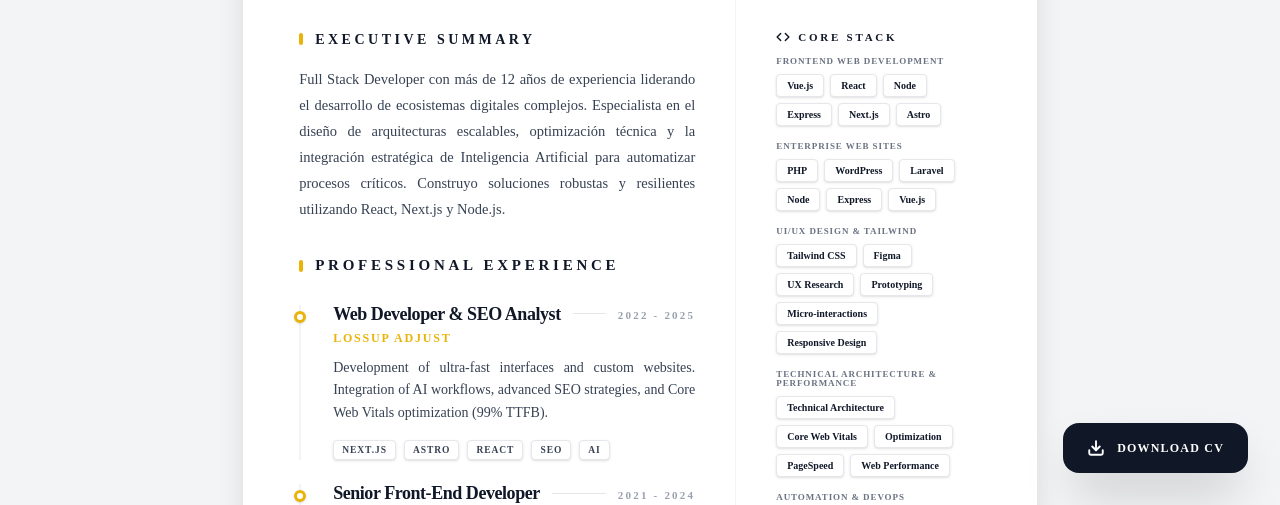
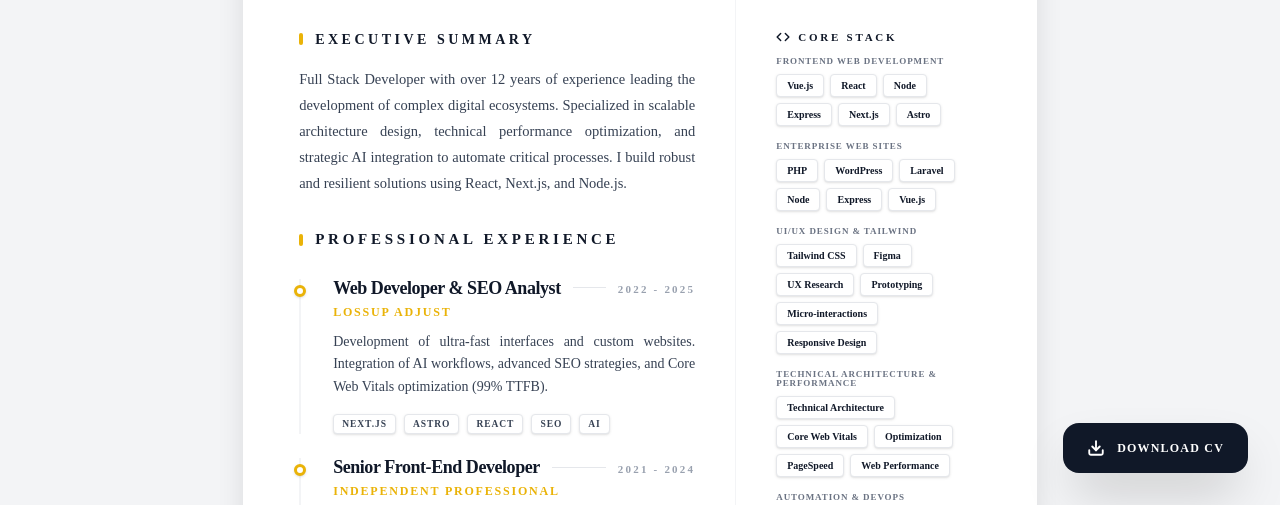
Before and after one commit to yeison-ruiz/portfolionew, an Astro site: page /en/cv in a window 1280 px wide. Shown: the part 295-800 px from the top of the page. Built offline with nearby package versions, Linux system fonts and the light colour scheme; Astro itself is replaced by a stand-in of ours; animation ran at ten frames a second.

Commit message:
fix(cv): localize hardcoded executive summary paragraph
The executive summary paragraph in CVPage.astro was hardcoded in Spanish plain text instead of fetching personalInfo.summary from db.ts, causing /en/cv to render the summary in Spanish. Added summary property to db.ts in both languages and updated CVPage.astro to render dynamically.

```diff
--- a/src/components/CVPage.astro
+++ b/src/components/CVPage.astro
@@ -168,7 +168,7 @@ const { cv } = ui;
             {cv.executiveSummary}
           </h3>
           <p class="text-gray-700 leading-[1.8] text-[14.5px] text-justify font-medium">
-            Full Stack Developer con más de 12 años de experiencia liderando el desarrollo de ecosistemas digitales complejos. Especialista en el diseño de arquitecturas escalables, optimización técnica y la integración estratégica de Inteligencia Artificial para automatizar procesos críticos. Construyo soluciones robustas y resilientes utilizando React, Next.js y Node.js.
+            {personalInfo.summary || personalInfo.description}
           </p>
         </section>
 
--- a/src/types/index.ts
+++ b/src/types/index.ts
@@ -3,6 +3,7 @@ export interface PersonalInfo {
   lastName: string;
   title: string;
   description: string;
+  summary?: string;
   availability: {
     status: string;
     active: boolean;
--- a/src/utils/db.ts
+++ b/src/utils/db.ts
@@ -8,6 +8,8 @@ export const db: Translations = {
       title: "Full Stack Developer <br/> Web Apps, SEO & Performance",
       description:
         "Desarrollo de aplicaciones web robustas y escalables con un enfoque integral en arquitectura, rendimiento técnico y experiencia de usuario.",
+      summary:
+        "Full Stack Developer con más de 12 años de experiencia liderando el desarrollo de ecosistemas digitales complejos. Especialista en el diseño de arquitecturas escalables, optimización técnica y la integración estratégica de Inteligencia Artificial para automatizar procesos críticos. Construyo soluciones robustas y resilientes utilizando React, Next.js y Node.js.",
       availability: {
         status: "Disponible para trabajar",
         active: true,
@@ -494,6 +496,8 @@ export const db: Translations = {
       title: "Full Stack Developer <br/> Web Apps, SEO & Performance",
       description:
         "I develop fast and scalable web applications with a focus on performance and user experience.",
+      summary:
+        "Full Stack Developer with over 12 years of experience leading the development of complex digital ecosystems. Specialized in scalable architecture design, technical performance optimization, and strategic AI integration to automate critical processes. I build robust and resilient solutions using React, Next.js, and Node.js.",
       availability: {
         status: "Available for work",
         active: true,
```
